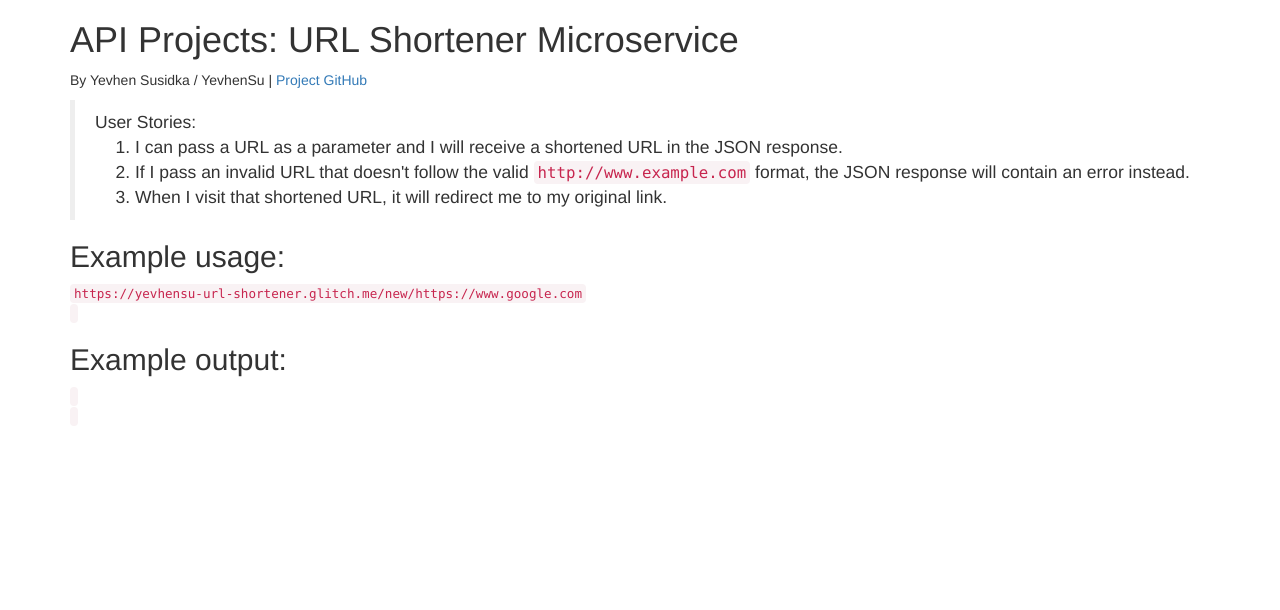
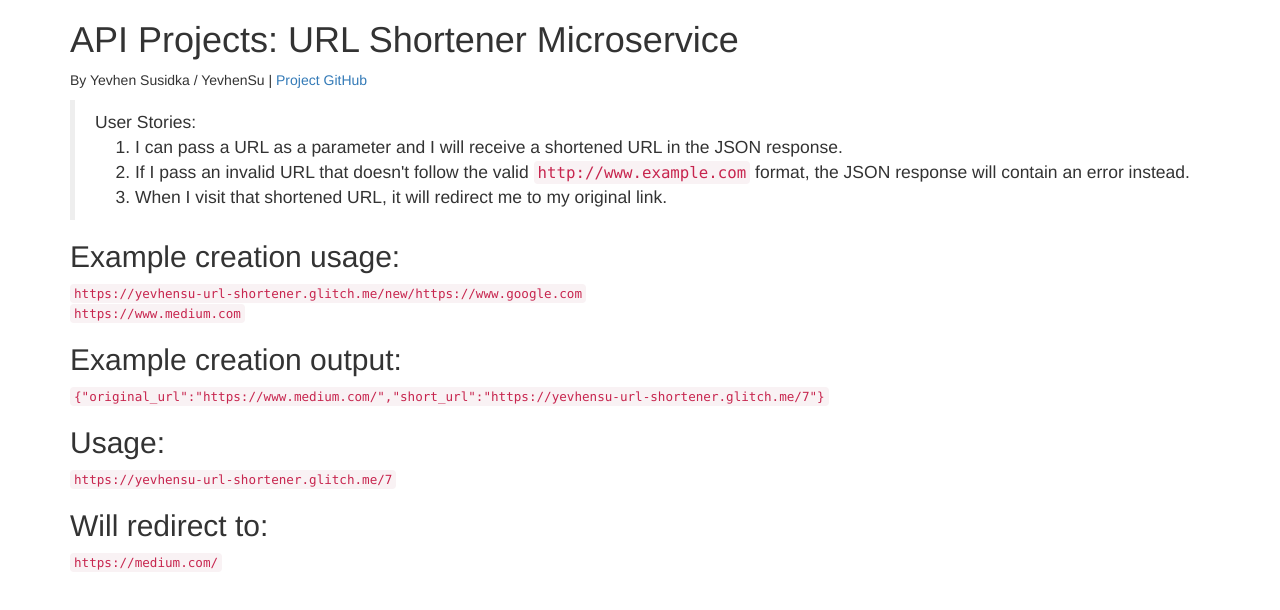
Before and after one commit to YevhenSu/UrlShortenerMicroservice, a website: page index.html in a window 1280 px wide. Drawn offline with nearby package versions, Linux system fonts and the light colour scheme.

Commit message:
fixed examples, usage and redirect links in index.html

```diff
--- a/index.html
+++ b/index.html
@@ -17,12 +17,15 @@
             <li>When I visit that shortened URL, it will redirect me to my original link.</li>
         </ol>
     </blockquote>
-    <h2>Example usage:</h2>
+    <h2>Example creation usage:</h2>
     <code>https://yevhensu-url-shortener.glitch.me/new/https://www.google.com</code><br>
-    <code></code>
-    <h2>Example output:</h2>
-    <code></code><br>
-    <code></code>
+    <code>https://www.medium.com</code>
+    <h2>Example creation output:</h2>
+    <code>{"original_url":"https://www.medium.com/","short_url":"https://yevhensu-url-shortener.glitch.me/7"}</code><br>
+    <h2>Usage:</h2>
+    <code>https://yevhensu-url-shortener.glitch.me/7</code>
+    <h2>Will redirect to:</h2>
+    <code>https://medium.com/</code>
 </div>
 </body>
 </html>
```
